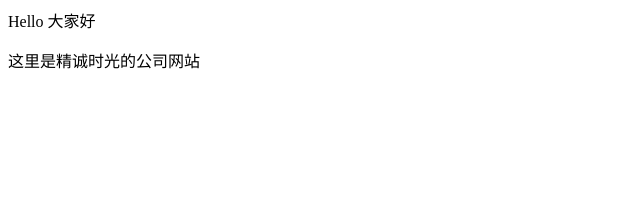
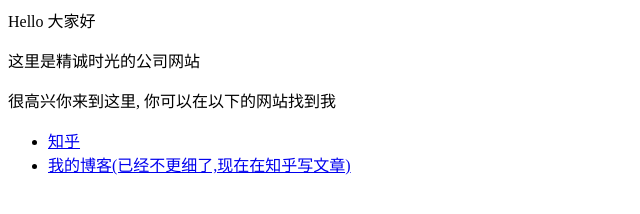
Before and after one commit to ReplicantKin/ReplicantKin.github.io, a plain HTML site: page index.html in a window 1280 px wide. Shown: the whole page, without its empty margins (0-640 px from the left). Drawn offline with Linux system fonts and the light colour scheme.

Commit message:
Update index.html

```diff
--- a/index.html
+++ b/index.html
@@ -1,2 +1,9 @@
 <p>Hello 大家好</p>
 <p>这里是精诚时光的公司网站</p>
+<p>很高兴你来到这里, 你可以在以下的网站找到我</p>
+
+
+<ul>
+  <li> <a href="https://www.zhihu.com/people/AJLoveChina">知乎</a> </li>
+  <li> <a href="http://hejie.nigeerhuo.com">我的博客(已经不更细了,现在在知乎写文章)</a> </li>
+</ul>
```
